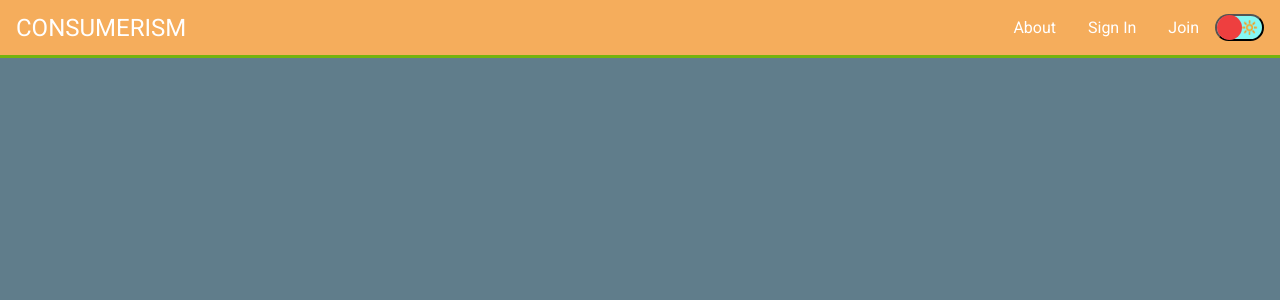
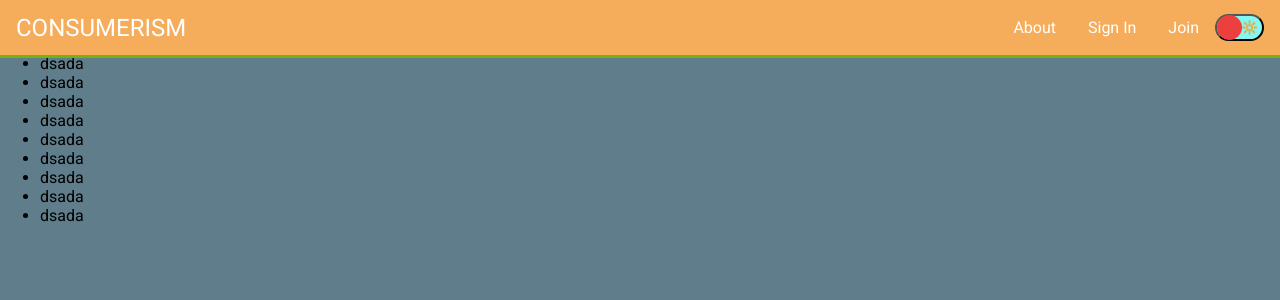
Before and after one commit to GN101/consumerism_app, a React (Create React App) app: page /login in a window 1280 px wide. Shown: the top 300 px of the page. Built offline with nearby package versions, Linux system fonts and the light colour scheme.

Commit message:
ADD[#15] new functionality

```diff
--- a/src/App.js
+++ b/src/App.js
@@ -2,6 +2,7 @@ import React, { useState } from 'react';
 import { BrowserRouter as Router, Switch, Route } from 'react-router-dom';
 import Navbar from './components/Navbar/Navbar';
 import UserSignUp from './components/UserSignUp/UserSignUp';
+import UserLogin from './components/UserLogin/UserLogin';
 import Home from './routes/home/Home';
 import styles from './App.module.css';
 import AlternateThemeContext from './Context/AlternateTheme-context';
@@ -17,7 +18,8 @@ const App = () => {
           <Navbar />
           <Switch>
             <Route path="/" exact component={Home} />
-            <Route path="/signUp" exact component={UserSignUp} />
+            <Route path="/login" component={UserLogin} />
+            <Route path="/signUp" component={UserSignUp} />
           </Switch>
         </Router>
       </div>
--- a/src/components/Navbar/Navbar.js
+++ b/src/components/Navbar/Navbar.js
@@ -37,14 +37,14 @@ const Navbar = () => {
           <div className="navbar_navigation-items">
             <ul id="navNavItem">
               <li>
-                <a href="/">About</a>
+                <Link to="/">About</Link>
               </li>
               <li>
-                <a href="/">Sign In</a>
+                <Link to="/login">Sign In</Link>
               </li>
-              <Link to="/signUp">
-                <li>Join</li>
-              </Link>
+              <li>
+                <Link to="/signUp">Join</Link>
+              </li>
             </ul>
           </div>
           <AlternateTheme />
--- a/src/components/Navbar/SideNavbar/SideNavbar.css
+++ b/src/components/Navbar/SideNavbar/SideNavbar.css
@@ -39,9 +39,8 @@
     text-decoration: none;
   }
 
-  .sideNav ul:active,
-  .sideNav a :active {
-    color: grey;
+  .sideNav a:active {
+    color: gray;
   }
 
   .sideNav_dark li {
--- a/src/components/Navbar/SideNavbar/SideNavbar.js
+++ b/src/components/Navbar/SideNavbar/SideNavbar.js
@@ -10,14 +10,20 @@ const SideNavbar = ({ toggleNav }) => {
       <div id="sideNavId" className={theme ? 'sideNav' : 'sideNav_dark'}>
         <ul id="sideNavItem">
           <li>
-            <a href="/">About</a>
+            <Link onClick={toggleNav} to="/">
+              About
+            </Link>
           </li>
           <li>
-            <a href="/">Sign In</a>
+            <Link onClick={toggleNav} to="/login">
+              Sign In
+            </Link>
           </li>
-          <Link onClick={toggleNav} to="/signUp">
-            <li>Join</li>
-          </Link>
+          <li>
+            <Link onClick={toggleNav} to="/signUp">
+              Join
+            </Link>
+          </li>
         </ul>
       </div>
     </div>
--- /dev/null
+++ b/src/components/UserLogin/UserLogin.js
@@ -0,0 +1,26 @@
+import React from 'react';
+import styles from './UserLogin.module.css';
+
+class UserLogin extends React.Component {
+  render() {
+    return (
+      <div>
+        <ul>
+          <li>dsada</li>
+          <li>dsada</li>
+          <li>dsada</li>
+          <li>dsada</li>
+          <li>dsada</li>
+          <li>dsada</li>
+          <li>dsada</li>
+          <li>dsada</li>
+          <li>dsada</li>
+          <li>dsada</li>
+          <li>dsada</li>
+        </ul>
+      </div>
+    );
+  }
+}
+
+export default UserLogin;
```
Also changed, not shown: src/components/UserLogin/UserLogin.module.css (added).
